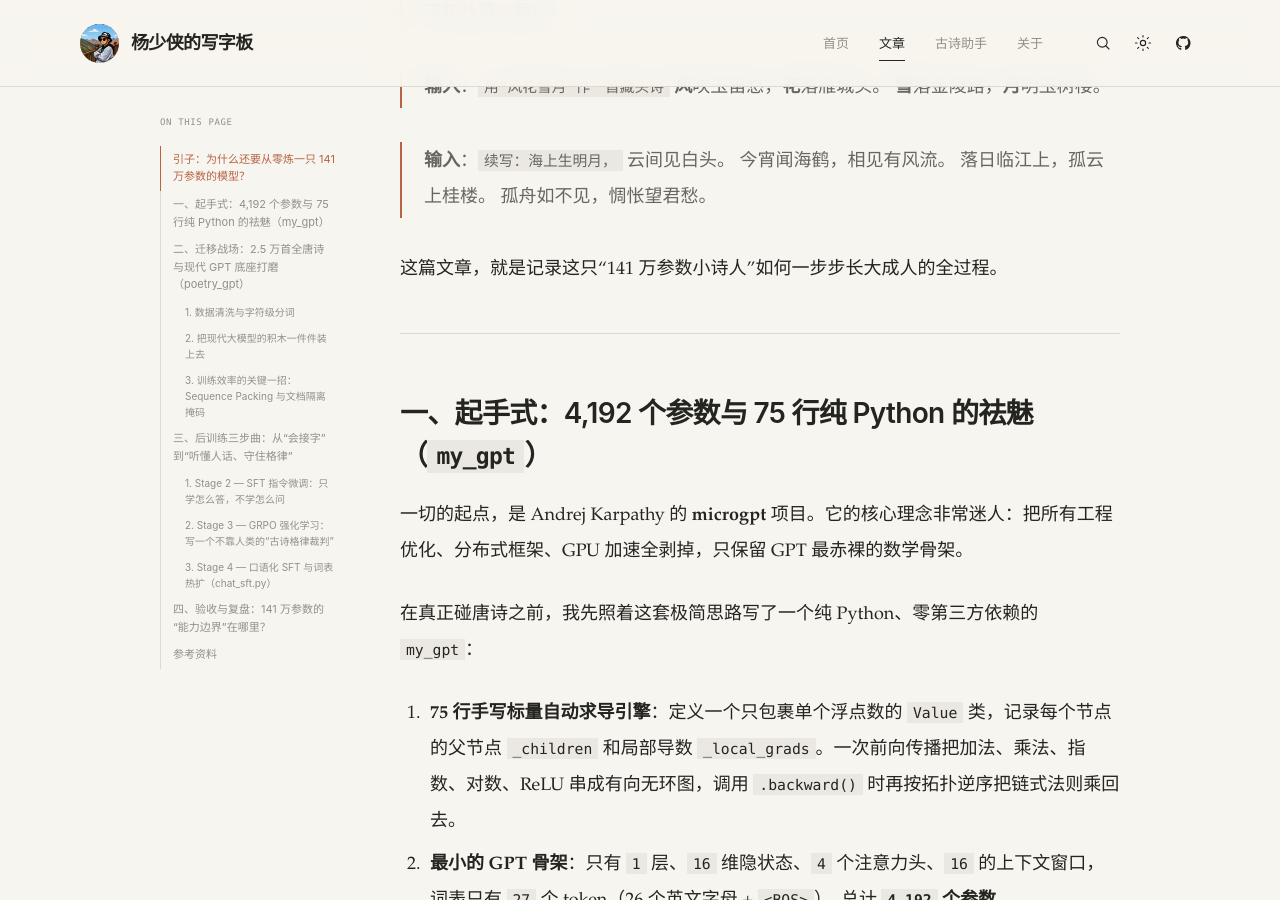
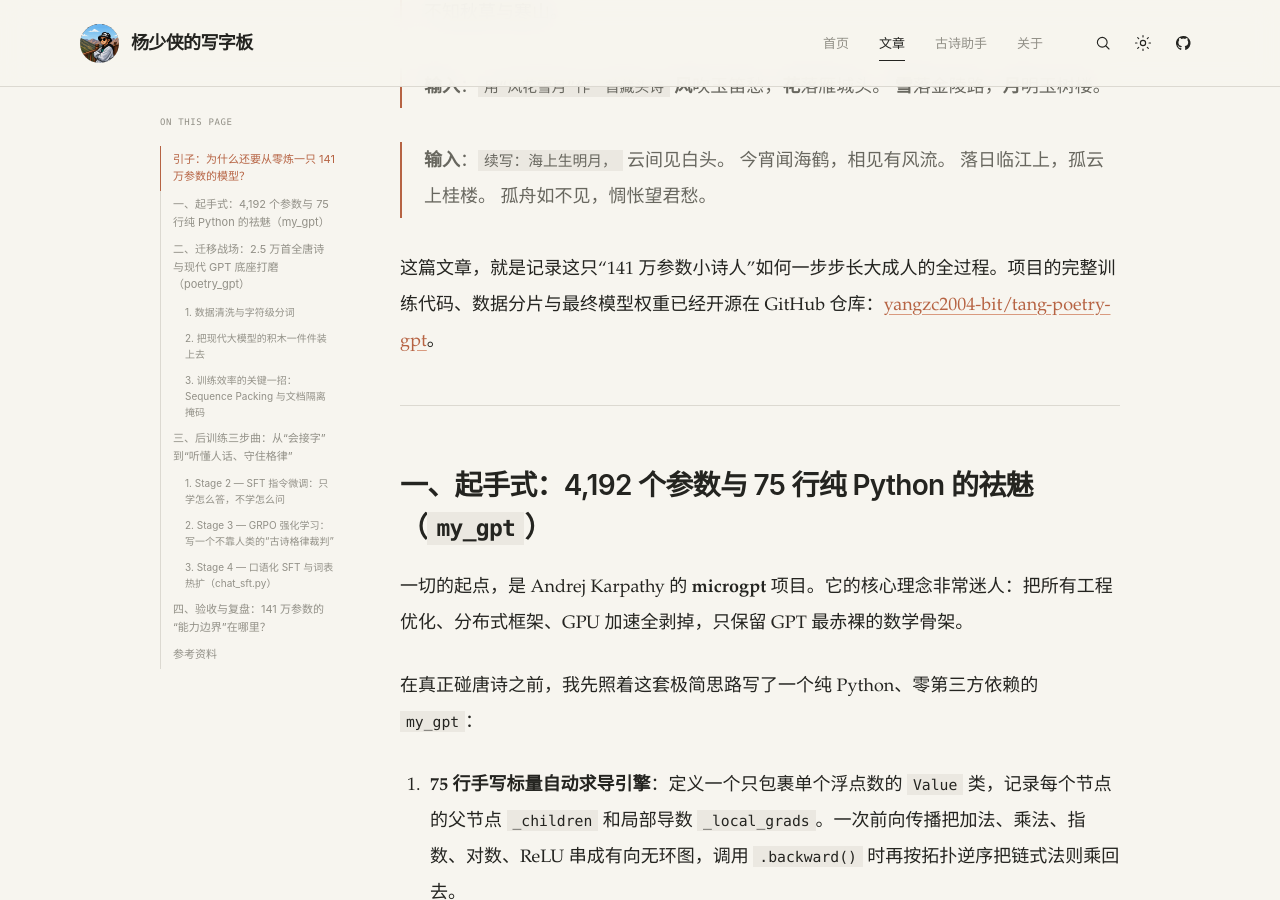
Before and after one commit to yangzc2004-bit/yangzc2004-bit.github.io, a Jekyll site: the page built from _posts/2026-11-16-how-to-train-141m-tang-poetry-gpt.md, in a window 1280 px wide and 900 px high, scrolled down 2013 px. Built offline with Jekyll 4.4.1, drawn with Linux system fonts in a browser that asks for light colours; comment, search, counter and statistics services are not loaded; some of the changed text lies outside the part shown.

Commit message:
post: link tang-poetry-gpt GitHub repository

```diff
--- a/_posts/2026-11-16-how-to-train-141m-tang-poetry-gpt.md
+++ b/_posts/2026-11-16-how-to-train-141m-tang-poetry-gpt.md
@@ -44,7 +44,7 @@ math: true
 > 落日临江上，孤云上桂楼。
 > 孤舟如不见，惆怅望君愁。
 
-这篇文章，就是记录这只“141 万参数小诗人”如何一步步长大成人的全过程。
+这篇文章，就是记录这只“141 万参数小诗人”如何一步步长大成人的全过程。项目的完整训练代码、数据分片与最终模型权重已经开源在 GitHub 仓库：[yangzc2004-bit/tang-poetry-gpt](https://github.com/yangzc2004-bit/tang-poetry-gpt)。
 
 ---
 
@@ -248,6 +248,7 @@ SFT 之后，我很快发现了小模型的一个典型毛病：**语感有了
 
 ## 参考资料
 
+- 本文项目源码与权重：[yangzc2004-bit/tang-poetry-gpt](https://github.com/yangzc2004-bit/tang-poetry-gpt)
 - Andrej Karpathy — [microgpt（博客原文）](https://karpathy.ai/microgpt.html) & [GitHub Gist](https://gist.github.com/karpathy/8627fe009c40f57531cb18360106ce95)
 - Andrej Karpathy — [makemore / names.txt](https://github.com/karpathy/makemore)
 - [chinese-poetry / 全唐诗数据集](https://github.com/chinese-poetry/chinese-poetry)
```
